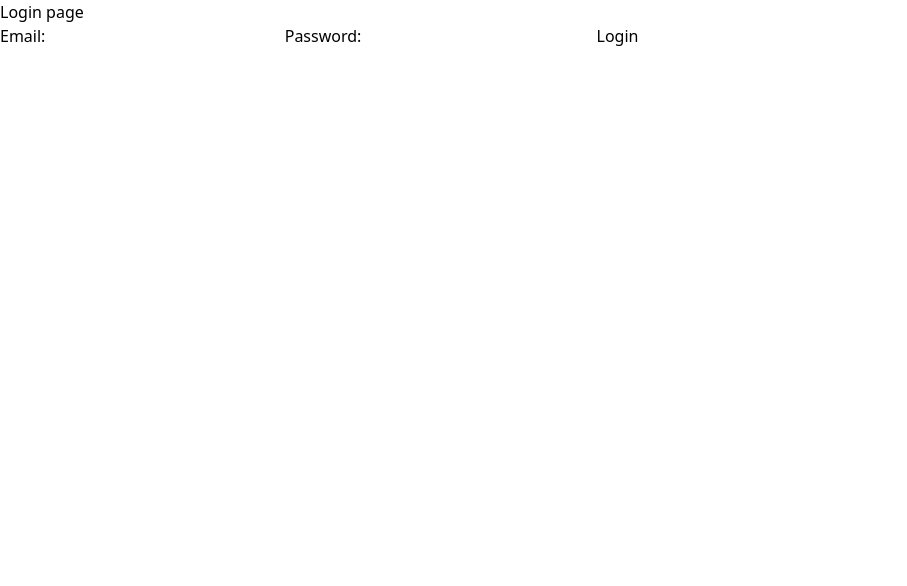
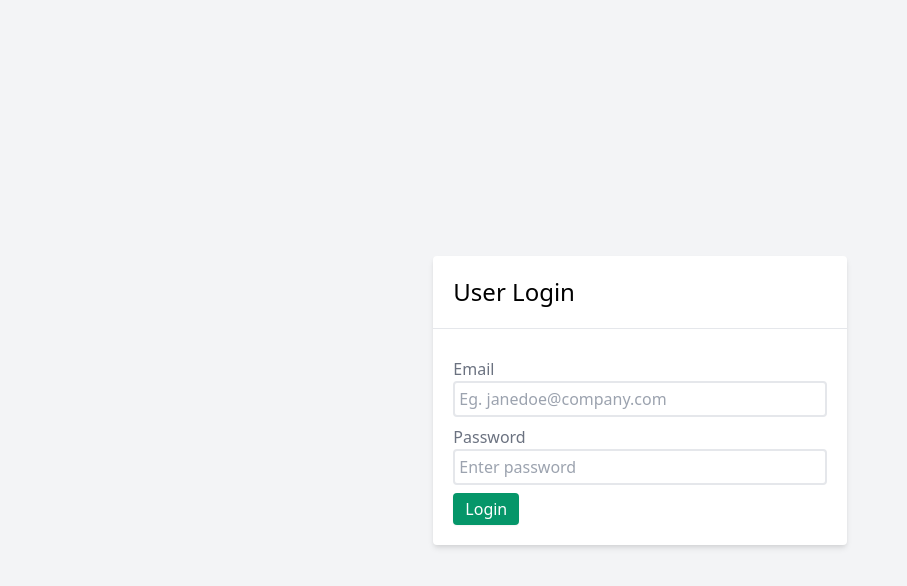
Before and after one commit to Zichis/hrm_angularbase, an Angular app: page /login in a window 1280 px wide. Shown: the top 586 px of the page, without its empty margins (0-907 px from the left). Built offline with nearby package versions, Linux system fonts and the light colour scheme.

Commit message:
Minimalist styling for login form.

```diff
--- a/src/app/login/login.component.html
+++ b/src/app/login/login.component.html
@@ -1,8 +1,19 @@
-<h2>Login page</h2>
-<form [formGroup]="loginForm" (ngSubmit)="onLogin()">
-  Email:
-  <input type="text" formControlName="email" required>
-  Password:
-  <input type="password" formControlName="password" required>
-  <button type="submit" name="button">Login</button>
-</form>
+<div class="min-h-screen bg-gray-100 p-5 flex justify-center items-center">
+  <div class="bg-white w-full md:w-3/4 lg:w-1/3 rounded shadow-md">
+    <h2 class="p-5 text-2xl">User Login</h2>
+    <hr>
+    <div class="p-5">
+      <form [formGroup]="loginForm" (ngSubmit)="onLogin()">
+        <div class="block my-2">
+          <label for="email" class="block text-gray-500">Email</label>
+          <input type="text" class="border-2 rounded block w-full p-1 focus:shadow-sm focus:outline-none focus:border-gray-300" formControlName="email" placeholder="Eg. janedoe@company.com" required>
+        </div>
+        <div class="block my-2">
+          <label for="password" class="block text-gray-500">Password</label>
+          <input type="password" class="border-2 rounded block w-full p-1 focus:shadow-sm focus:outline-none focus:border-gray-300" formControlName="password" placeholder="Enter password" required>
+        </div>
+        <button type="submit" class="bg-green-600 text-white py-1 px-3 rounded shadow-sm hover:bg-green-800" name="button">Login</button>
+      </form>
+    </div>
+  </div>
+</div>
```
